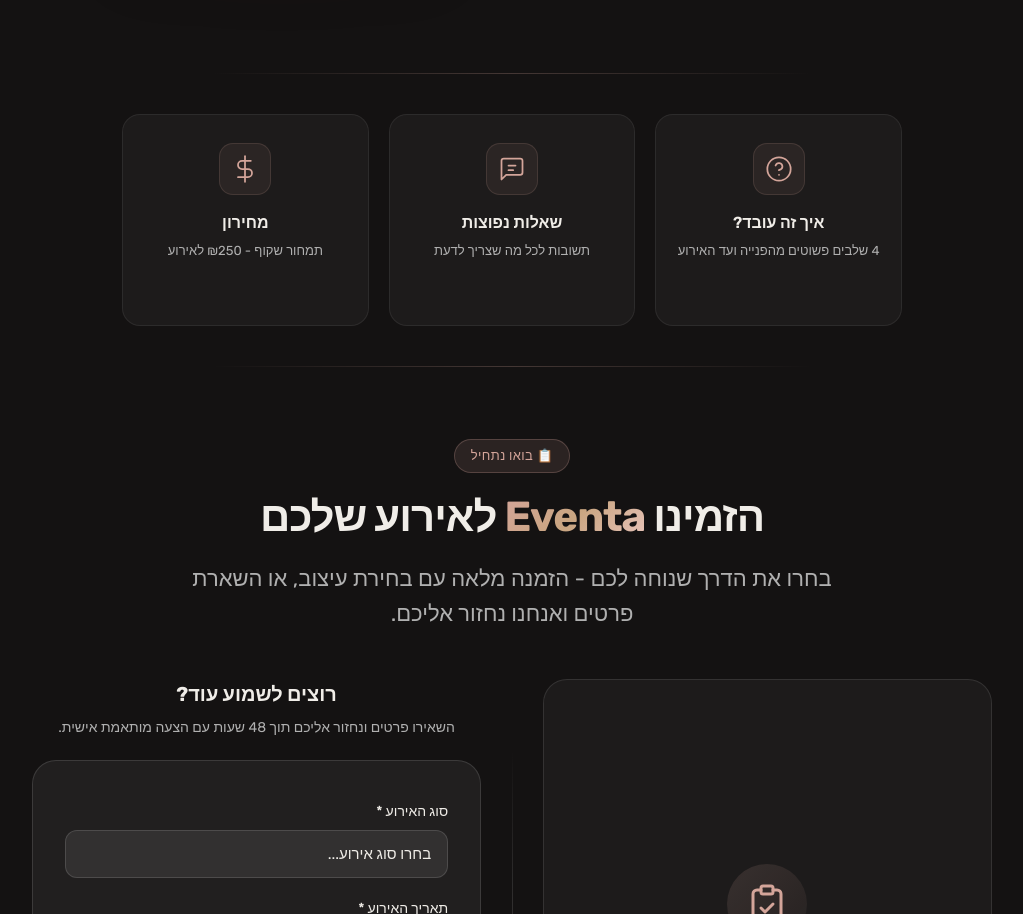
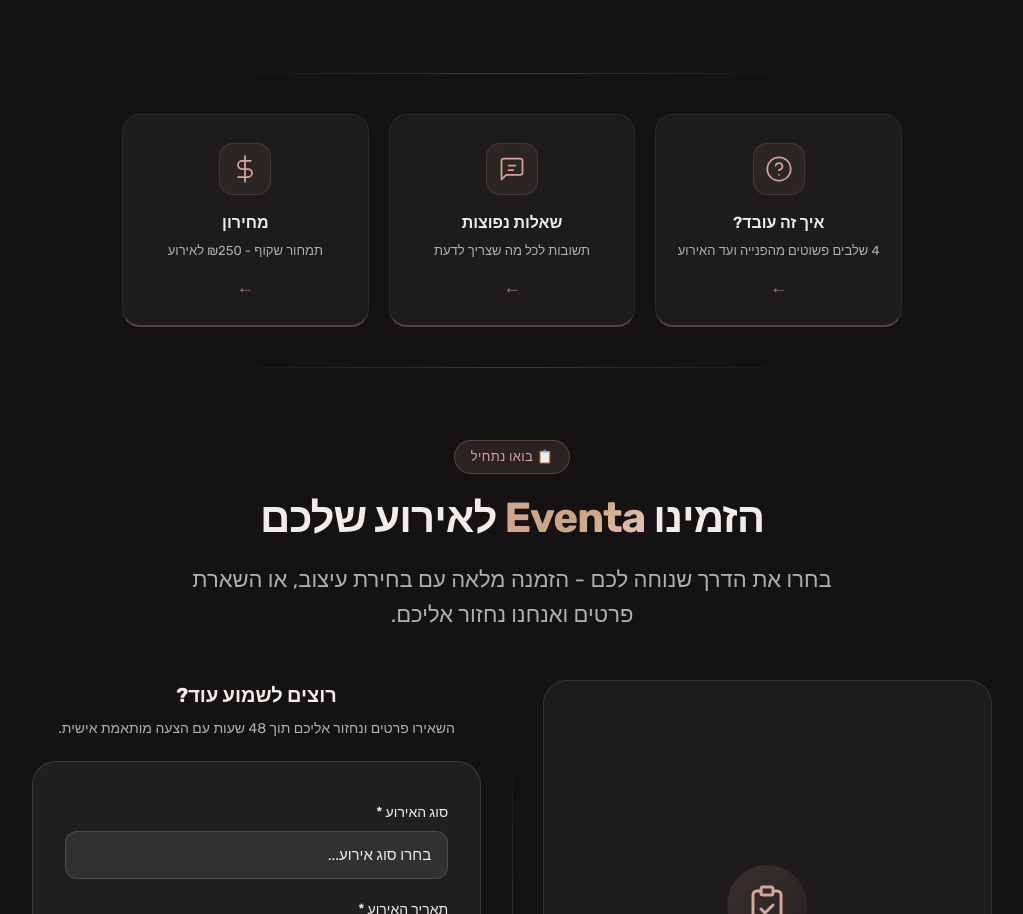
Before and after one commit to tnaydnov/eventa, a Next.js app: page /dating in a window 1280 px wide. Shown: the part 2555-3469 px from the top of the page, without its empty margins (128-1151 px from the left). Built offline with nearby package versions, Linux system fonts and the light colour scheme.

Commit message:
Quicklink cards: always-visible arrow, rose-gold bottom accent, active tap feedback

```diff
--- a/src/app/styles/landing.css
+++ b/src/app/styles/landing.css
@@ -959,16 +959,24 @@
   border-radius: 18px;
   background: rgba(255, 255, 255, 0.04);
   border: 1px solid rgba(255, 255, 255, 0.07);
+  border-bottom: 2px solid rgba(212, 165, 154, 0.30);
   text-decoration: none;
   color: inherit;
+  cursor: pointer;
   transition: all 0.35s cubic-bezier(0.34, 1.56, 0.64, 1);
   position: relative;
 }
 
 .quicklink-card:hover {
   border-color: rgba(212, 165, 154, 0.25);
+  border-bottom-color: rgba(212, 165, 154, 0.50);
   background: rgba(255, 255, 255, 0.06);
   transform: translateY(-4px);
+}
+
+.quicklink-card:active {
+  transform: translateY(0) scale(0.98);
+  border-bottom-color: rgba(212, 165, 154, 0.60);
 }
 
 .quicklink-card__icon {
@@ -1006,14 +1014,14 @@
 .quicklink-card__arrow {
   font-size: 18px;
   color: var(--primary);
-  opacity: 0;
-  transform: translateX(6px);
+  opacity: 0.7;
   transition: all 0.3s ease;
 }
 
-.quicklink-card:hover .quicklink-card__arrow {
+.quicklink-card:hover .quicklink-card__arrow,
+.quicklink-card:active .quicklink-card__arrow {
   opacity: 1;
-  transform: translateX(0);
+  transform: translateX(-3px);
 }
 
 /* ═══ Order / CTA Form ═══ */
```
